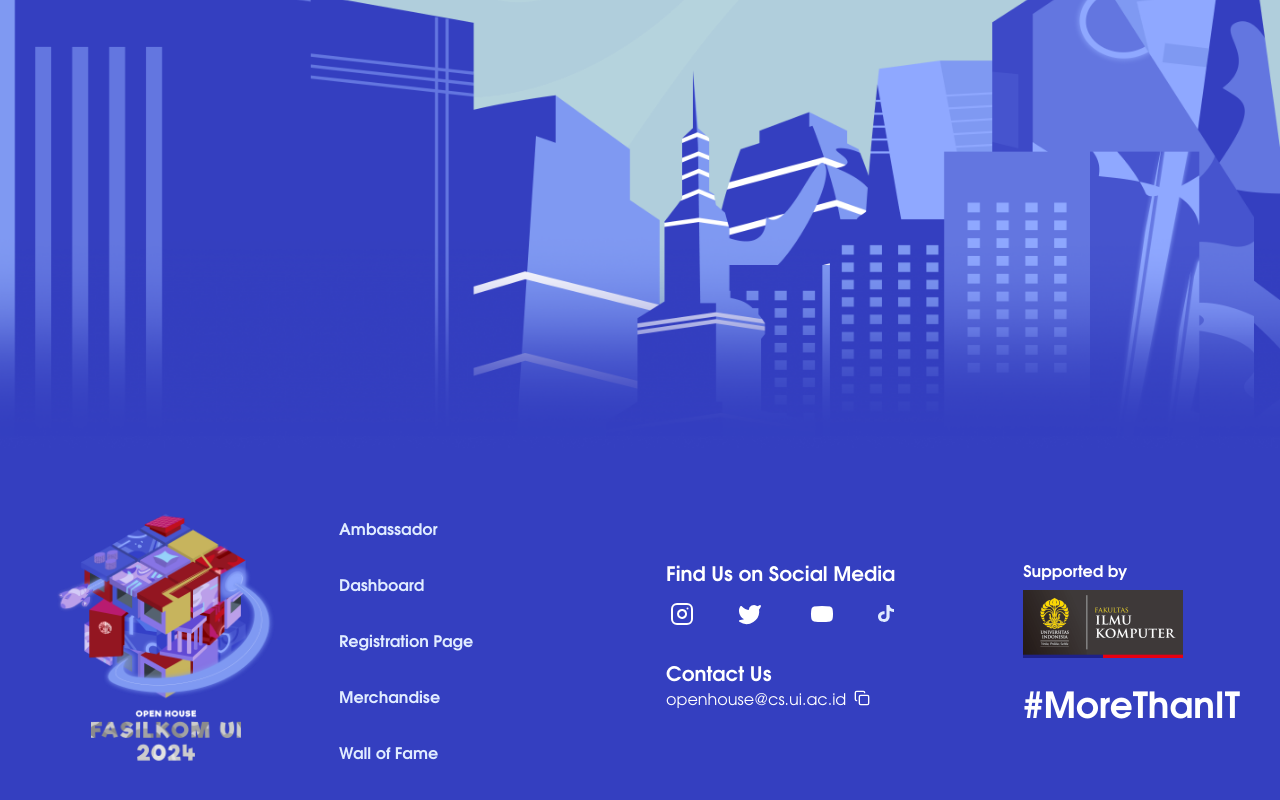
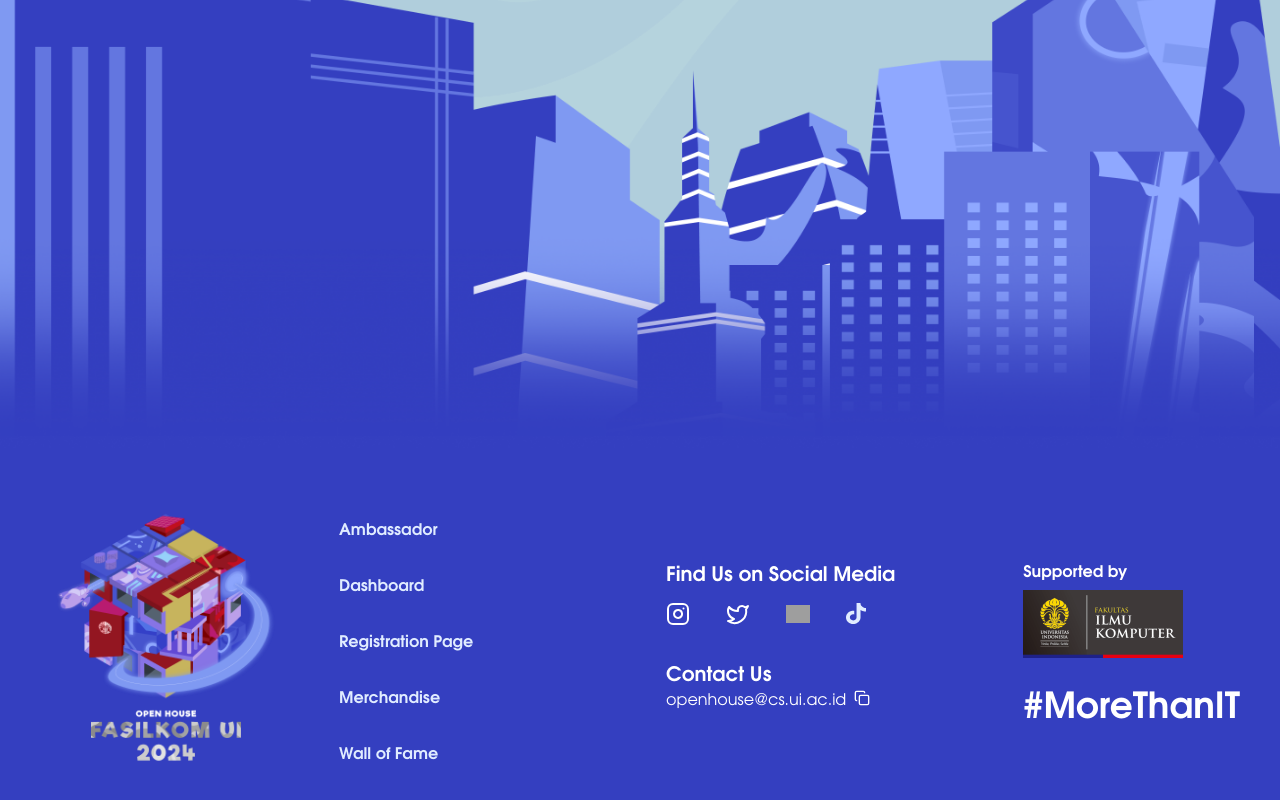
Before and after one commit to OH-Fasilkom-UI/oh24-frontend, a Next.js app: page /profile in a window 1280 px wide. Shown: the part 912-1712 px from the top of the page. Built offline with nearby package versions, Linux system fonts and the light colour scheme; grey boxes are pictures that could not be loaded.

Commit message:
feat: add constant as link to footer

```diff
--- a/components/elements/Footer.tsx
+++ b/components/elements/Footer.tsx
@@ -3,8 +3,82 @@ import { Copy, Instagram, Twitter, Youtube } from 'lucide-react'
 import Image from 'next/image'
 import { motion, useInView } from 'framer-motion'
 import { useRef } from 'react'
+import { toast } from '../ui/Toast'
 
 export interface FooterProps extends React.HTMLAttributes<HTMLDivElement> {}
+
+const socialMediaLinks: {
+  name: string
+  href: string
+  icon: React.ReactNode
+}[] = [
+  {
+    name: 'Instagram',
+    href: 'https://www.instagram.com/openhousecsui',
+    icon: <Instagram
+      className='cursor-pointer w-5 h-5 lg:w-6 lg:h-6'
+    />,
+  },
+  {
+    name: 'Twitter',
+    href: 'https://twitter.com/openhousecsui',
+    icon: <Twitter
+      className='cursor-pointer min-w-5 min-h-5 lg:w-6 lg:h-6'
+    />,
+  },
+  {
+    name: 'Youtube',
+    href: 'https://www.youtube.com/channel/UC0zOg9tXHb9J9Q3G1i7ZJZg',
+    icon: (
+      <Image
+        src={'/youtube.svg'}
+        alt="Youtube Logo"
+        width={24}
+        height={24}
+        className="min-w-5 w-5 lg:min-w-6 lg:w-6 cursor-pointer"
+      />
+    ),
+  },
+  {
+    name: 'Tiktok',
+    href: 'https://www.tiktok.com/@openhousecsui',
+    icon: (
+      <Image
+        src={'/tiktok.svg'}
+        alt="Tiktok Logo"
+        width={24}
+        height={24}
+        className="min-w-5 w-5 lg:min-w-5 lg:w-5 cursor-pointer"
+      />
+    ),
+  },
+  ]
+
+const routeLinks: {
+  name: string
+  href: string
+}[] = [
+  {
+    name: 'Ambassador',
+    href: '/ambassador',
+  },
+  {
+    name: 'Dashboard',
+    href: '/dashboard',
+  },
+  {
+    name: 'Registration Page',
+    href: '/registration-page',
+  },
+  {
+    name: 'Merchandise',
+    href: '/merchandise',
+  },
+  {
+    name: 'Wall of Fame',
+    href: '/wall-of-fame',
+  },
+]
 
 const Footer: React.FC<FooterProps> = ({ ...props }) => {
   const ref = useRef(null)
@@ -57,23 +131,11 @@ const Footer: React.FC<FooterProps> = ({ ...props }) => {
               className="w-[124.8px] h-[156px] md:w-[251px] md:h-[303.23px] hover:scale-105 duration-100"
             />
             <div className="hidden lg:flex flex-col justify-center gap-8 font-tex-gyre text-Text/TextDarkBG font-bold text-base">
-              {[
-                'Ambassador',
-                'Dashboard',
-                'Registration Page',
-                'Merchandise',
-                'Wall of Fame',
-              ].map((item, i) => {
-                return (
-                  <a
-                    key={i}
-                    href={item}
-                    className="list-none hover:text-RedRegion/Monza/700 hover:scale-105 duration-200 cursor-pointer"
-                  >
-                    {item}
-                  </a>
-                )
-              })}
+              {routeLinks.map((link, index) => (
+                <a key={index} href={link.href} className="cursor-pointer">
+                  {link.name}
+                </a>
+              ))}
             </div>
           </div>
           <div className="flex gap-10 lg:gap-16 xl:gap-32 font-tex-gyre font-bold text-white justify-end">
@@ -83,27 +145,16 @@ const Footer: React.FC<FooterProps> = ({ ...props }) => {
                   Find Us on Social Media
                 </h5>
                 <div className="flex gap-3 lg:gap-9 items-center cursor-pointer">
-                  <a href="">
-                    <Instagram className="w-4 lg:w-8 aspect-square cursor-pointer" />
-                  </a>
-                  <a href="">
-                    <Twitter className="fill-white w-4 lg:w-8 cursor-pointer" />
-                  </a>
-                  <a href="">
-                    <Youtube
-                      className="w-4 lg:w-10 cursor-pointer"
-                      fill="white"
-                    />
-                  </a>
-                  <a href="">
-                    <Image
-                      src={'/tiktok.svg'}
-                      alt="Tiktok Logo"
-                      width={24}
-                      height={24}
-                      className="min-w-3 w-3 lg:min-w-4 lg:w-4 cursor-pointer"
-                    />
-                  </a>
+                  {socialMediaLinks.map((link, index) => (
+                    <a
+                      key={index}
+                      href={link.href}
+                      target="_blank"
+                      rel="noreferrer"
+                    >
+                      {link.icon}
+                    </a>
+                  ))}
                 </div>
               </div>
               <div className="flex flex-col items-end md:items-start">
@@ -116,6 +167,7 @@ const Footer: React.FC<FooterProps> = ({ ...props }) => {
                     onClick={() => {
                       // Copy to clipboard
                       navigator.clipboard.writeText('openhouse@cs.ui.ac.id')
+                      toast.success('Copied to clipboard!')
                     }}
                     className="w-3 md:w-4 aspect-square cursor-pointer hover:scale-110 duration-100"
                   />
```
